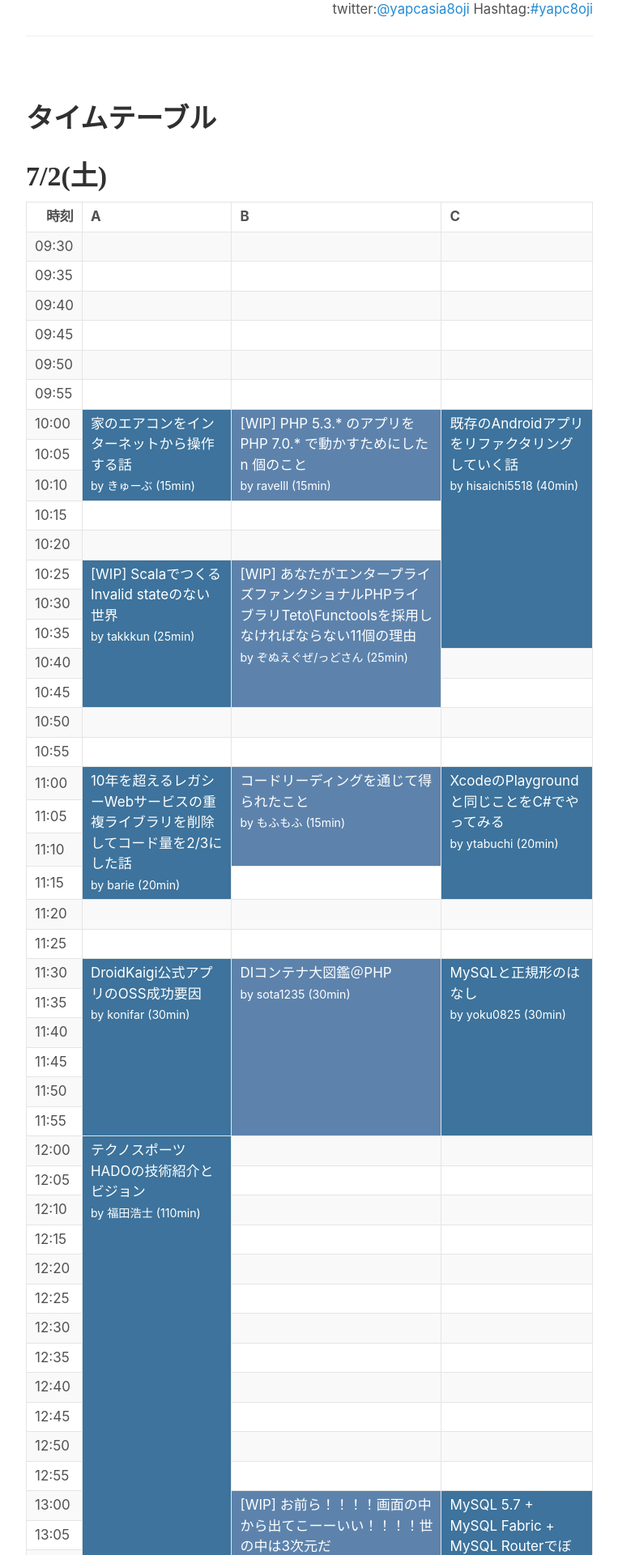
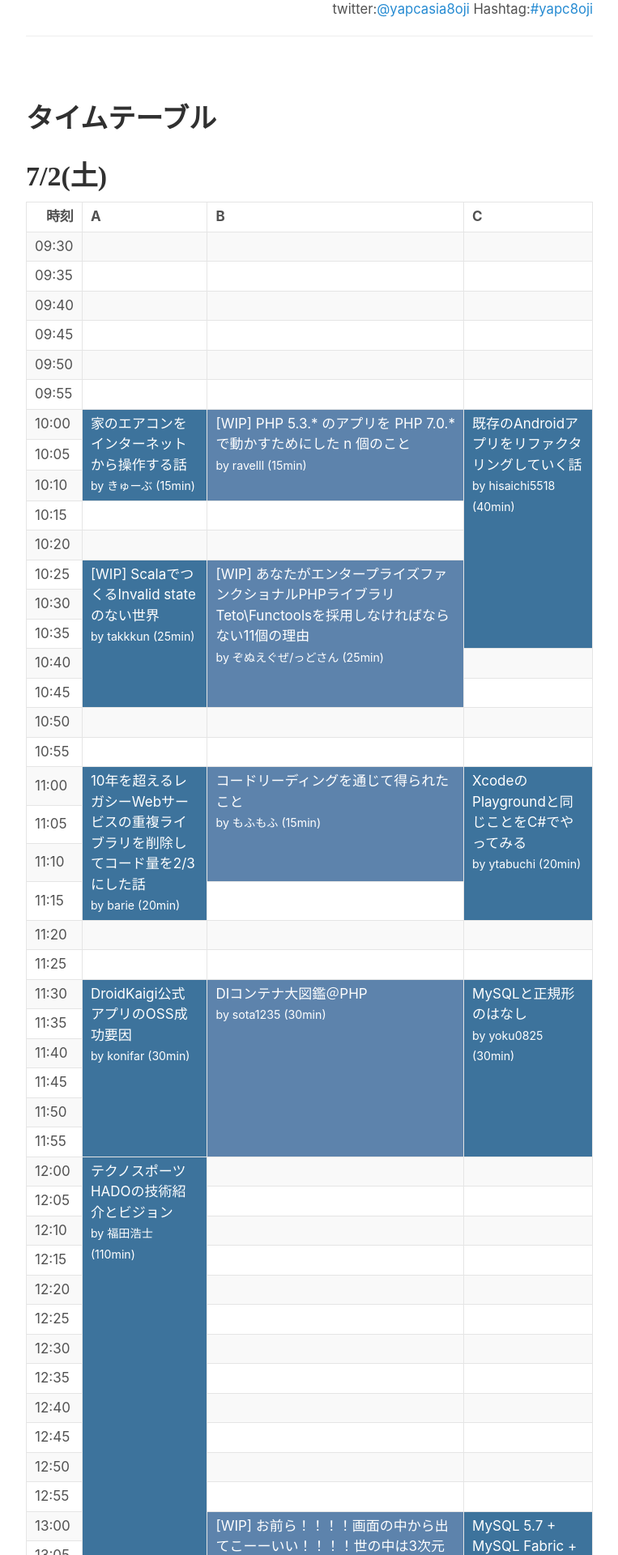
Before and after one commit to hachiojipm/yapcasia-8oji-2016mid, a Jekyll site: the page built from time_table.md, in a window 1280 px wide. Shown: the part 624-2544 px from the top of the page at 81% size, without its empty margins (258-1021 px from the left). Built offline with Jekyll 4.4.1, drawn with Linux system fonts in a browser that asks for light colours; comment, search, counter and statistics services are not loaded.

Commit message:
fix width

```diff
--- a/time_table.md
+++ b/time_table.md
@@ -33,9 +33,9 @@ td.room-C{
   <thead>
     <tr>
       <th style="text-align: right">時刻</th>
-      <th width="30%">A</th>
-      <th width="30%">B</th>
-      <th width="30%">C</th>
+      <th>A</th>
+      <th>B</th>
+      <th>C</th>
     </tr>
   </thead>
 
@@ -163,9 +163,9 @@ td.room-C{
   <thead>
     <tr>
       <th style="text-align: right">時刻</th>
-      <th width="30%">A</th>
-      <th width="30%">B</th>
-      <th width="30%">C</th>
+      <th>A</th>
+      <th>B</th>
+      <th>C</th>
     </tr>
   </thead>
   <tbody>
```
